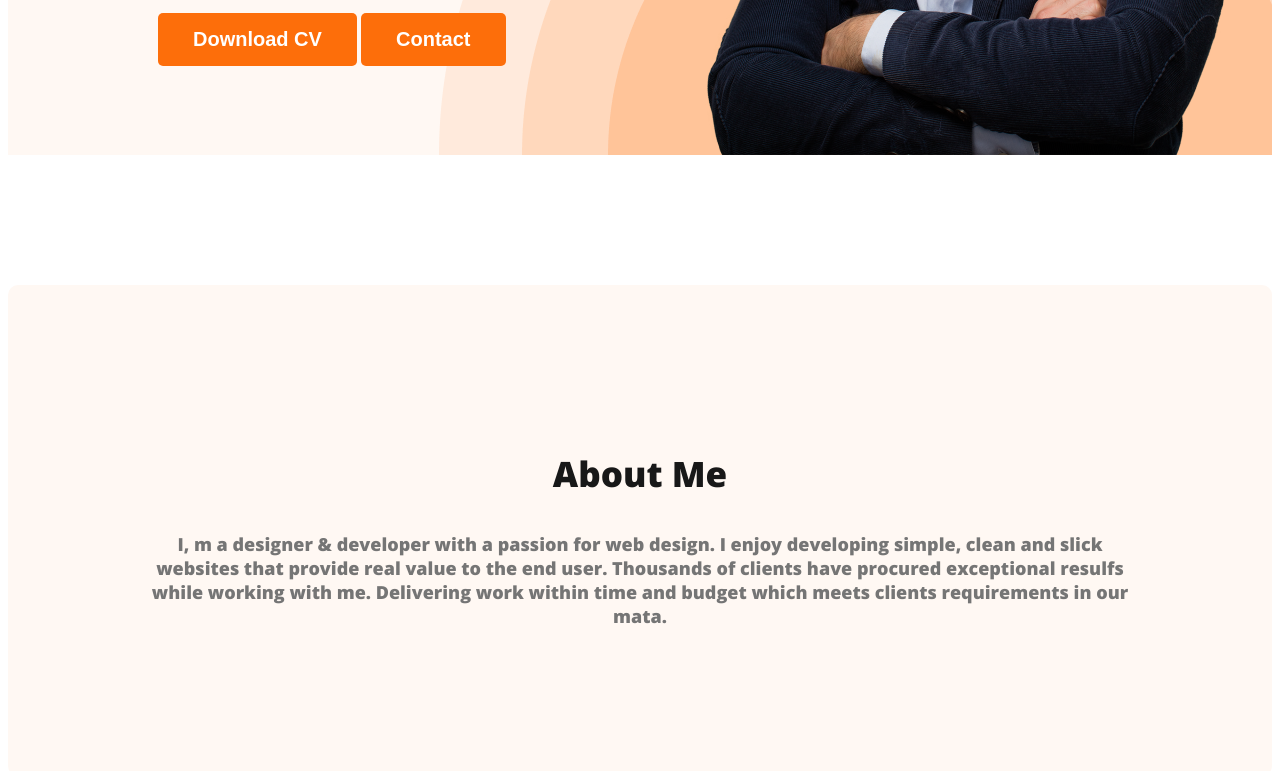
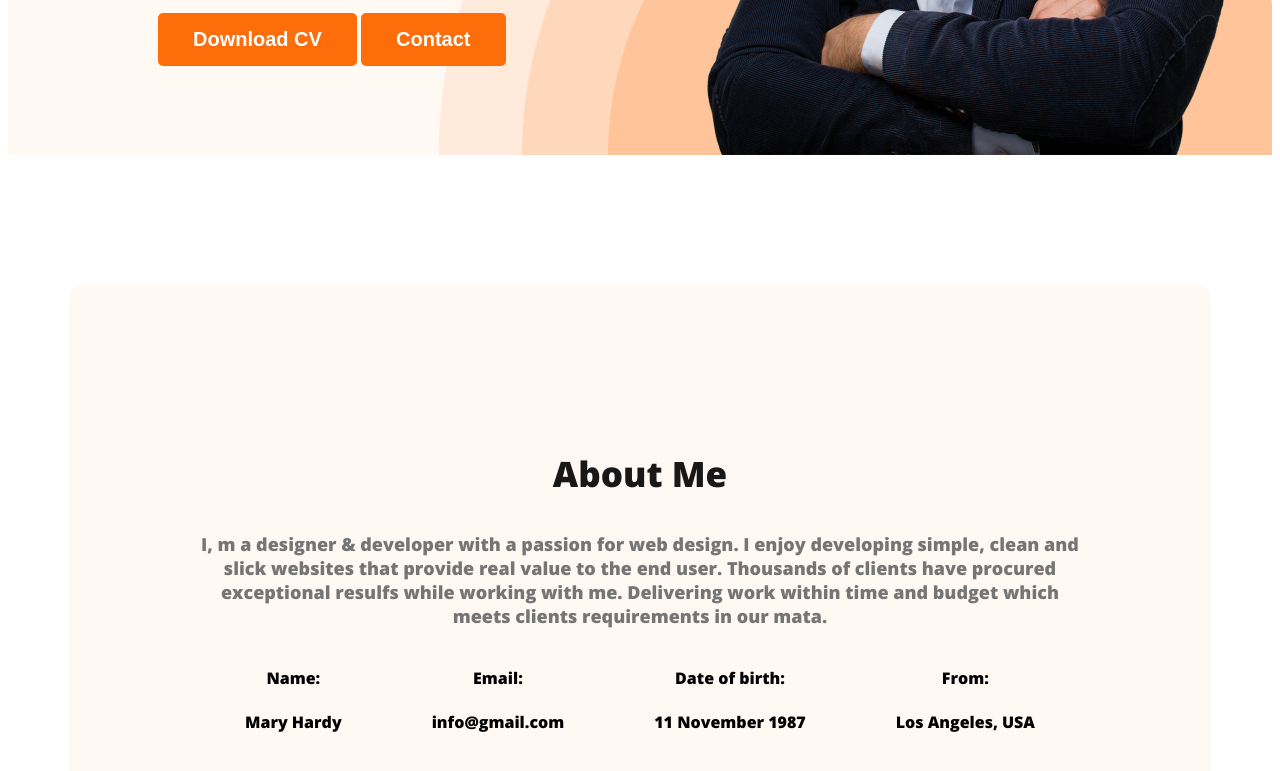
Before and after one commit to MOKKI-01/webdeveloper-portfolio, a plain HTML site: page index.html in a window 1280 px wide. Shown: the part 710-1481 px from the top of the page. Drawn offline with nearby package versions, Linux system fonts and the light colour scheme.

Commit message:
added about section

```diff
--- a/index.html
+++ b/index.html
@@ -1,16 +1,18 @@
 <!DOCTYPE html>
 <html lang="en">
+
 <head>
     <meta charset="UTF-8">
     <meta name="viewport" content="width=device-width, initial-scale=1.0">
     <title>Web Developer Portfolio</title>
     <link rel="preconnect" href="https://fonts.googleapis.com">
-<link rel="preconnect" href="https://fonts.gstatic.com" crossorigin>
-<link href="https://fonts.googleapis.com/css2?family=Open+Sans:wght@800&display=swap" rel="stylesheet">
+    <link rel="preconnect" href="https://fonts.gstatic.com" crossorigin>
+    <link href="https://fonts.googleapis.com/css2?family=Open+Sans:wght@800&display=swap" rel="stylesheet">
 
 
     <link rel="stylesheet" href="styles/portfolio.css">
 </head>
+
 <body>
     <header class="header">
         <nav>
@@ -23,9 +25,10 @@
         </nav>
         <div class="banner">
             <div class="banner-content">
-                <h3 class="banner-greeting">Hi, I  am</h3>
+                <h3 class="banner-greeting">Hi, I am</h3>
                 <h1 class="banner-title">Mary Hardy</h1>
-                <p class="banner-description">Shot what able cold new see hold.Friendly as an betrayed formerly he. Morning because as to society behaved moments.</p>
+                <p class="banner-description">Shot what able cold new see hold.Friendly as an betrayed formerly he.
+                    Morning because as to society behaved moments.</p>
                 <button class="btn-primary">Download CV</button>
                 <button class="btn-primary">Contact</button>
             </div>
@@ -33,12 +36,35 @@
         </div>
 
     </header>
-    <main>
+    <main class="main">
         <section class="about">
             <h3 class="section-title">About Me</h3>
             <p class="section-description">
-                I, m a designer & developer with a passion for web design. I enjoy developing simple, clean and slick websites that provide real value to the end user. Thousands of clients have procured exceptional resulfs while working with me. Delivering work within time and budget which meets clients requirements in our mata.
+                I, m a designer & developer with a passion for web design. I enjoy developing simple, clean and slick
+                websites that provide real value to the end user. Thousands of clients have procured exceptional resulfs
+                while working with me. Delivering work within time and budget which meets clients requirements in our
+                mata.
             </p>
+            <div class="about-info-container">
+                <!-- .about-info*4>h4.info-title+p.info-description -->
+                 <div class="about-info">
+                    <h4 class="info-title">Name:</h4>
+                    <p class="info-description">Mary Hardy</p>
+                 </div>
+                 <div class="about-info">
+                    <h4 class="info-title">Email:</h4>
+                    <p class="info-description">info@gmail.com</p>
+                 </div>
+                 <div class="about-info">
+                    <h4 class="info-title">Date of birth:</h4>
+                    <p class="info-description">11 November 1987</p>
+                 </div>
+                 <div class="about-info">
+                    <h4 class="info-title">From:</h4>
+                    <p class="info-description">Los Angeles, USA</p>
+                 </div>
+
+            </div>
         </section>
 
     </main>
@@ -46,4 +72,5 @@
 
     </footer>
 </body>
+
 </html>
--- a/styles/portfolio.css
+++ b/styles/portfolio.css
@@ -101,6 +101,11 @@ nav a {
 
 /* main section styles */
 
+main{
+    max-width: 1140px;
+    margin: 0 auto;
+}
+
 
 /* about section styles */
 .about {
@@ -109,3 +114,10 @@ nav a {
     background: rgb(255, 248, 243);
     margin: 130px 0;
 }
+.about-info-container{
+    display: flex;
+    justify-content: space-around;
+}
+.about-info{
+    text-align: center;
+}
```
